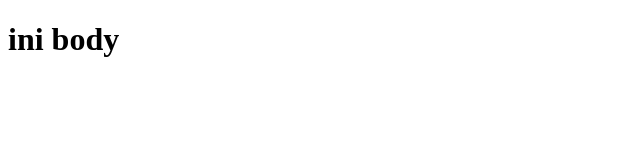
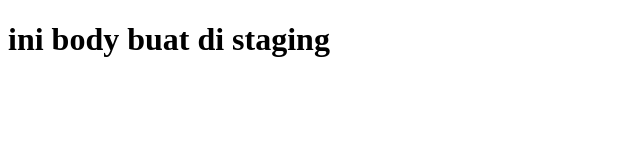
Before and after one commit to paundra-pf/niomic-1, a plain HTML site: page header.html in a window 1280 px wide. Shown: the whole page, without its empty margins (0-640 px from the left). Drawn offline with Linux system fonts and the light colour scheme.

Commit message:
add to staging

```diff
--- a/header.html
+++ b/header.html
@@ -6,6 +6,6 @@
     <title>nama tittle</title>
   </head>
   <body>
-    <h1>ini body</h1>
+    <h1>ini body buat di staging</h1>
   </body>
 </html>
```
